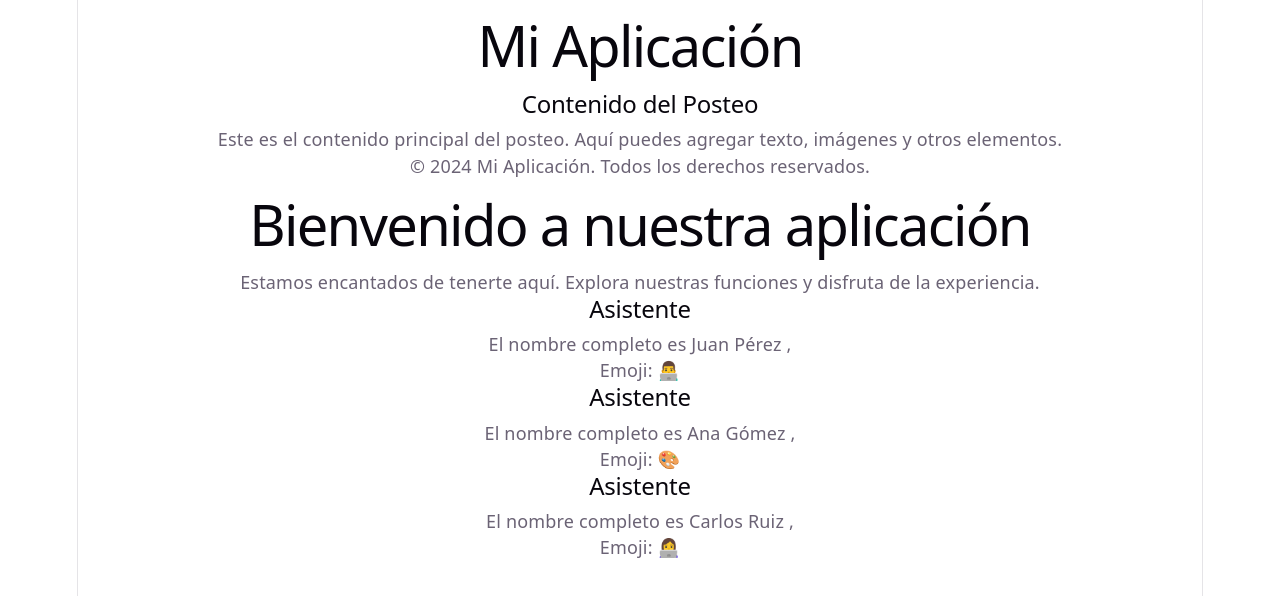
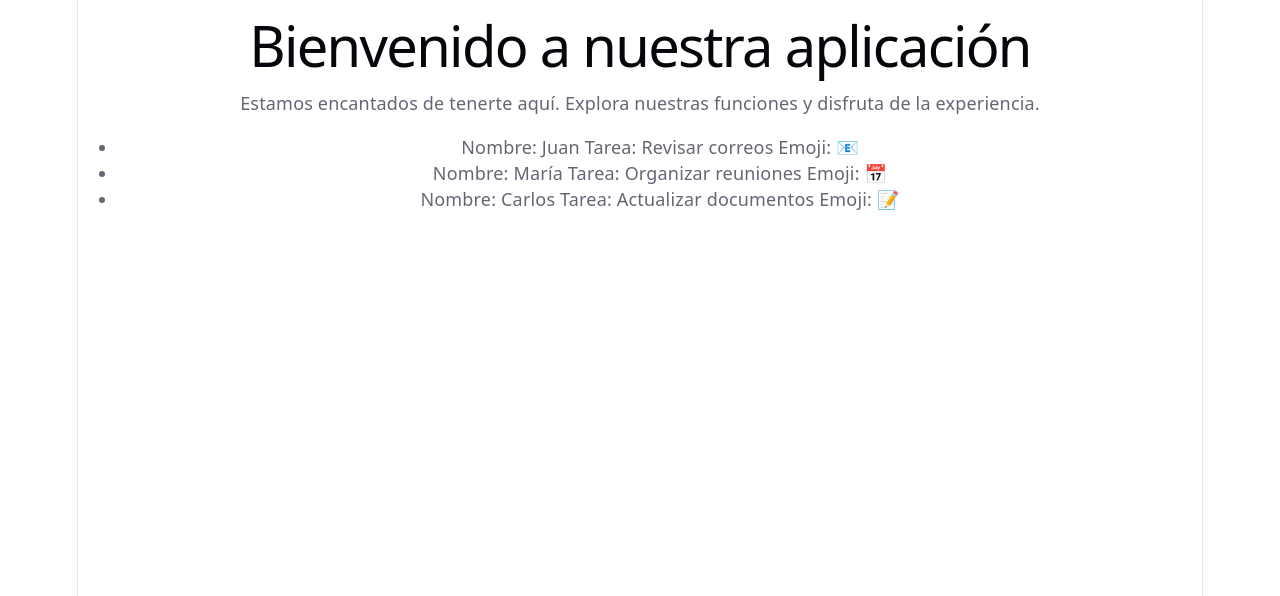
Before and after one commit to agusfernandez/TalentoTech-FirstProject, a React (Vite) app: page / in a window 1280 px wide. Shown: the top 596 px of the page. Built offline with nearby package versions, Linux system fonts and the light colour scheme.

Commit message:
Correccion de ejercicio 1

```diff
--- a/src/App.jsx
+++ b/src/App.jsx
@@ -1,35 +1,11 @@
 
 import Bienvenida from './components/Bienvenida';
-import Encabezado from './components/Encabezado';
-import CuerpoPosteo from './components/CuerpoPosteo';
-import PieDePosteo from './components/PieDePosteo';
-import Asistente from './Asistente';
 
 
-const asistentes = [
-  { nombre: 'Juan Pérez', tarea: 'Frontend Developer', emoji: '👨‍💻' },
-  { nombre: 'Ana Gómez', tarea: 'Diseñadora UX/UI', emoji: '🎨' },
-  { nombre: 'Carlos Ruiz', tarea: 'Backend Developer', emoji: '👩‍💻' }
-];
-
 function App() {
-
-
   return (
     <>
-      <Encabezado />
-      <CuerpoPosteo />
-      <PieDePosteo />
-      <Bienvenida />
-
-       {asistentes.map((asistente) => (
-        <Asistente
-          key={asistente.nombre}
-          nombre={asistente.nombre}
-          tarea={asistente.tarea}
-          emoji={asistente.emoji}
-        />
-      ))}
+      <Bienvenida/>
     </>
   )
 }
--- a/src/Asistente.jsx
+++ /dev/null
@@ -1,11 +0,0 @@
-const Asistente = ({nombre, apellido, emoji}) => {
-  return (
-    <div>
-      <h2>Asistente</h2>
-      <p>El nombre completo es {nombre} ,{apellido}</p>
-      <p>Emoji: {emoji}</p>
-    </div>
-  );
-};
-
-export default Asistente;
--- /dev/null
+++ b/src/components/Asistente.jsx
@@ -0,0 +1,17 @@
+const Asistente = ({personas}) => {
+  return (
+    <div>
+      <ul>
+          {personas.map((persona, index) => (
+            <li key={index}>
+              Nombre: {persona.nombre}
+              Tarea: {persona.tarea}
+              Emoji: {persona.emoji}
+            </li>
+          ))}
+        </ul>
+    </div>
+  );
+};
+
+export default Asistente;
--- a/src/components/Bienvenida.jsx
+++ b/src/components/Bienvenida.jsx
@@ -1,8 +1,18 @@
+import Asistente from './Asistente';
+
+
 const Bienvenida = () => {
+  const asistentes = [
+    { nombre: 'Juan ', tarea: 'Revisar correos ', emoji: '📧' },
+    { nombre: 'María ', tarea: 'Organizar reuniones ', emoji: '📅' },
+    { nombre: 'Carlos ', tarea: 'Actualizar documentos ', emoji: '📝' },
+  ];
+
   return (
     <div>
       <h1>Bienvenido a nuestra aplicación</h1>
       <p>Estamos encantados de tenerte aquí. Explora nuestras funciones y disfruta de la experiencia.</p>
+      <Asistente personas={asistentes} />
     </div>
   );
 };
```
